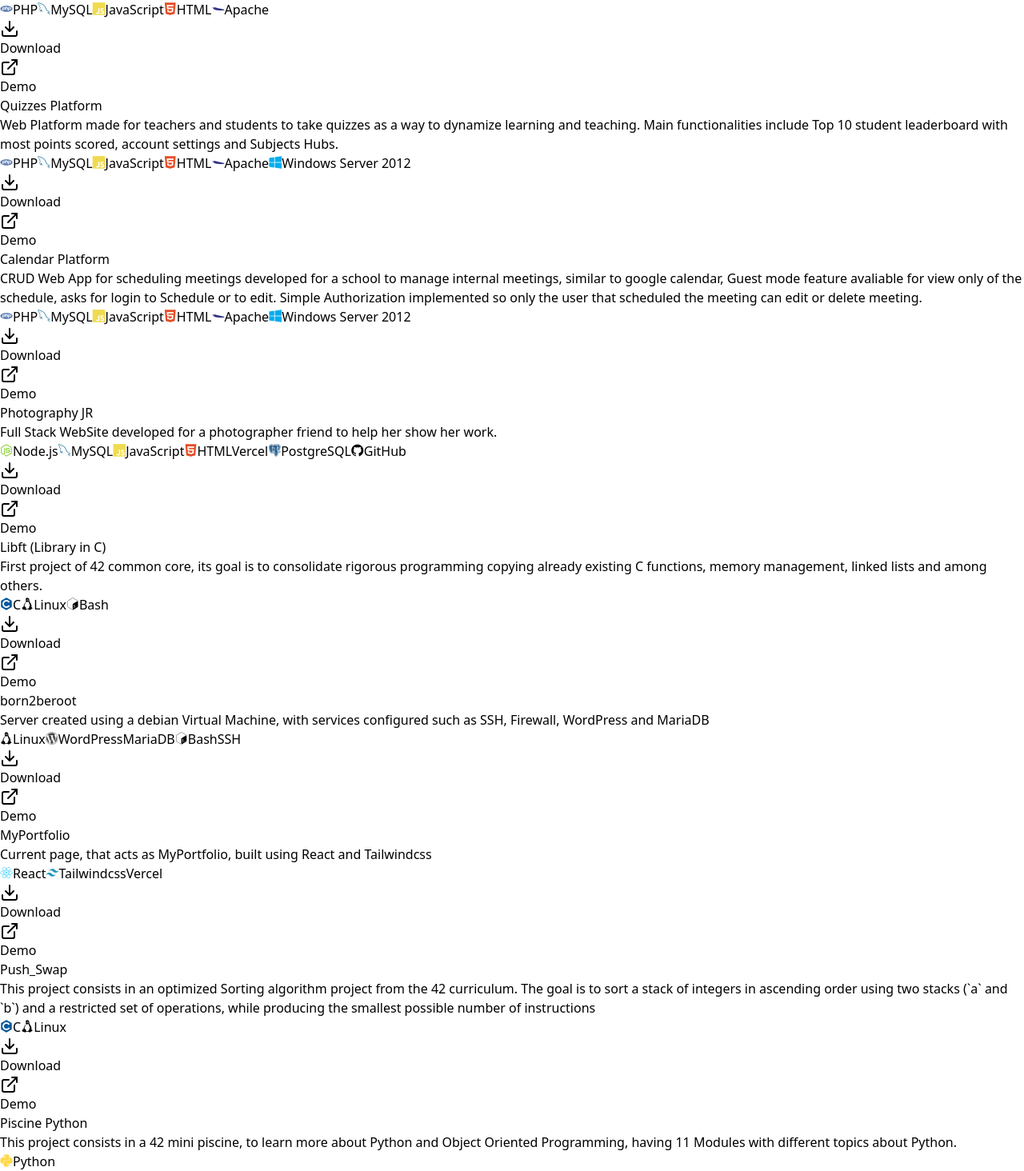
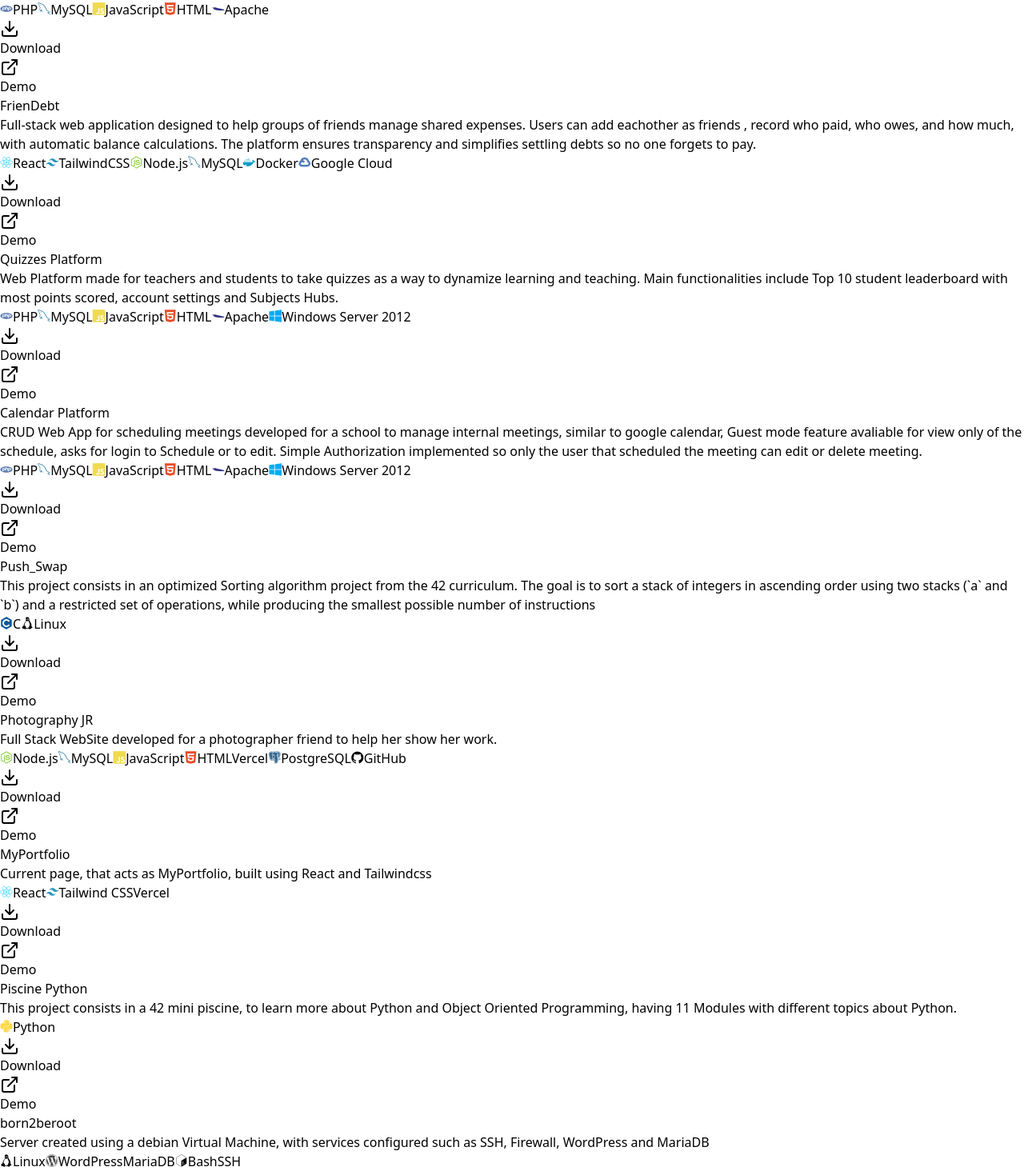
Before and after one commit to sylvzzz/Portfolio, a React (Vite) app: page / in a window 1280 px wide. Shown: the part 1104-2568 px from the top of the page at 80% size. Built offline with nearby package versions, Linux system fonts and the light colour scheme.

Commit message:
Reorganizing projects by important, and adding friendebt

```diff
--- a/src/app.jsx
+++ b/src/app.jsx
@@ -20,6 +20,21 @@ const PROJECTS = [
   },
   {
     id: 2,
+    name: "FrienDebt",
+    description: "Full-stack web application designed to help groups of friends manage shared expenses. Users can add eachother as friends , record who paid, who owes, and how much, with automatic balance calculations. The platform ensures transparency and simplifies settling debts so no one forgets to pay.",
+    tech: [
+          { name: "React", icon: "devicon-react-original colored" },
+          { name: "TailwindCSS", icon: "devicon-tailwindcss-plain colored" },
+          { name: "Node.js", icon: "devicon-nodejs-plain colored" },
+          { name: "MySQL", icon: "devicon-mysql-plain colored" },
+          { name: "Docker", icon: "devicon-docker-plain colored" },
+          { name: "Google Cloud", icon: "devicon-googlecloud-plain colored" }
+    ],
+    downloadUrl: "https://github.com/sylvzzz/FrienDebt",
+    demoUrl: "#"
+  },
+  {
+    id: 3,
     name: "Quizzes Platform",
     description: "Web Platform made for teachers and students to take quizzes as a way to dynamize learning and teaching. Main functionalities include Top 10 student leaderboard with most points scored, account settings and Subjects Hubs.",
     tech: [
@@ -34,7 +49,7 @@ const PROJECTS = [
     demoUrl: "https://www.linkedin.com/feed/update/urn:li:activity:7419830162613178368/?originTrackingId=jRpTMNSelH7ADEnDLdKmMA%3D%3D"
   },
   {
-    id: 3,
+    id: 4,
     name: "Calendar Platform",
     description: "CRUD Web App for scheduling meetings developed for a school to manage internal meetings, similar to google calendar, Guest mode feature avaliable for view only of the schedule, asks for login to Schedule or to edit. Simple Authorization implemented so only the user that scheduled the meeting can edit or delete meeting.",
     tech: [
@@ -49,7 +64,18 @@ const PROJECTS = [
     demoUrl: "https://www.linkedin.com/feed/update/urn:li:activity:7420907171279970305/?originTrackingId=6eySVukcMELvKWB3fdglwA%3D%3D"
   },
   {
-    id: 4,
+    id: 5,
+    name: "Push_Swap",
+    description: "This project consists in an optimized Sorting algorithm project from the 42 curriculum. The goal is to sort a stack of integers in ascending order using two stacks (`a` and `b`) and a restricted set of operations, while producing the smallest possible number of instructions",
+    tech: [
+      { name: "C", icon: "devicon-c-plain colored" },
+      { name: "Linux", icon: "devicon-linux-plain" },
+    ],
+    downloadUrl: "https://github.com/sylvzzz/push_swap",
+    demoUrl: "https://www.linkedin.com/feed/update/urn:li:activity:7432215798431105024/?originTrackingId=1V%2B7qxevwwJ2tsffoflyoQ%3D%3D"
+  },
+  {
+    id: 6,
     name: "Photography JR",
     description: "Full Stack WebSite developed for a photographer friend to help her show her work.",
     tech: [
@@ -65,19 +91,29 @@ const PROJECTS = [
     demoUrl: "https://photography-jr.vercel.app/"
   },
   {
-    id: 5,
-    name: "Libft (Library in C)",
-    description: "First project of 42 common core, its goal is to consolidate rigorous programming copying already existing C functions, memory management, linked lists and among others.",
+    id: 7,
+    name: "MyPortfolio",
+    description: "Current page, that acts as MyPortfolio, built using React and Tailwindcss",
     tech: [
-      { name: "C", icon: "devicon-c-plain colored" },
-      { name: "Linux", icon: "devicon-linux-plain" },
-      { name: "Bash", icon: "devicon-bash-plain" },
+      { name: "React", icon: "devicon-react-original colored" },
+      { name: "Tailwind CSS", icon: "devicon-tailwindcss-plain colored" },
+      { name: "Vercel", icon: "devicon-vercel-plain" },
     ],
-    downloadUrl: "https://github.com/sylvzzz/42-libft",
+    downloadUrl: "https://github.com/sylvzzz/Portfolio",
     demoUrl: "#"
   },
   {
-    id: 6,
+    id: 8,
+    name: "Piscine Python",
+    description: "This project consists in a 42 mini piscine, to learn more about Python and Object Oriented Programming, having 11 Modules with different topics about Python.",
+    tech: [
+      { name: "Python", icon: "devicon-python-plain colored" },
+    ],
+    downloadUrl: "https://github.com/sylvzzz/42_Piscine_Python",
+    demoUrl: "#"
+  },
+  {
+    id: 9,
     name: "born2beroot",
     description: "Server created using a debian Virtual Machine, with services configured such as SSH, Firewall, WordPress and MariaDB",
     tech: [
@@ -91,36 +127,15 @@ const PROJECTS = [
     demoUrl: "#"
   },
   {
-    id: 7,
-    name: "MyPortfolio",
-    description: "Current page, that acts as MyPortfolio, built using React and Tailwindcss",
-    tech: [
-      { name: "React", icon: "devicon-react-original colored" },
-      { name: "Tailwindcss", icon: "devicon-tailwindcss-plain colored" },
-      { name: "Vercel", icon: "devicon-vercel-plain" },
-    ],
-    downloadUrl: "https://github.com/sylvzzz/Portfolio",
-    demoUrl: "#"
-  },
-  {
-    id: 8,
-    name: "Push_Swap",
-    description: "This project consists in an optimized Sorting algorithm project from the 42 curriculum. The goal is to sort a stack of integers in ascending order using two stacks (`a` and `b`) and a restricted set of operations, while producing the smallest possible number of instructions",
+    id: 10,
+    name: "Libft (Library in C)",
+    description: "First project of 42 common core, its goal is to consolidate rigorous programming copying already existing C functions, memory management, linked lists and among others.",
     tech: [
       { name: "C", icon: "devicon-c-plain colored" },
       { name: "Linux", icon: "devicon-linux-plain" },
+      { name: "Bash", icon: "devicon-bash-plain" },
     ],
-    downloadUrl: "https://github.com/sylvzzz/push_swap",
-    demoUrl: "https://www.linkedin.com/feed/update/urn:li:activity:7432215798431105024/?originTrackingId=1V%2B7qxevwwJ2tsffoflyoQ%3D%3D"
-  },
-  {
-    id: 9,
-    name: "Piscine Python",
-    description: "This project consists in a 42 mini piscine, to learn more about Python and Object Oriented Programming, having 11 Modules with different topics about Python.",
-    tech: [
-      { name: "Python", icon: "devicon-python-plain colored" },
-    ],
-    downloadUrl: "https://github.com/sylvzzz/42_Piscine_Python",
+    downloadUrl: "https://github.com/sylvzzz/42-libft",
     demoUrl: "#"
   }
 ];
```
